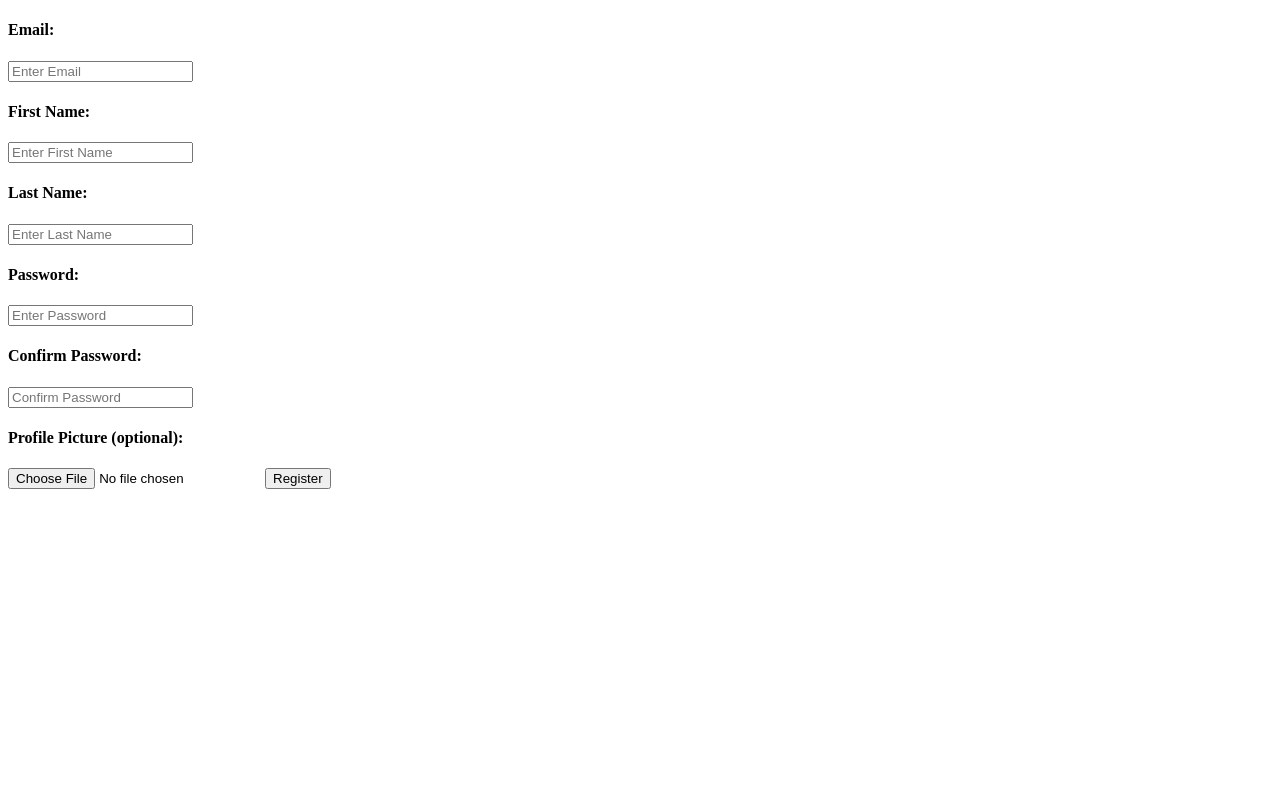
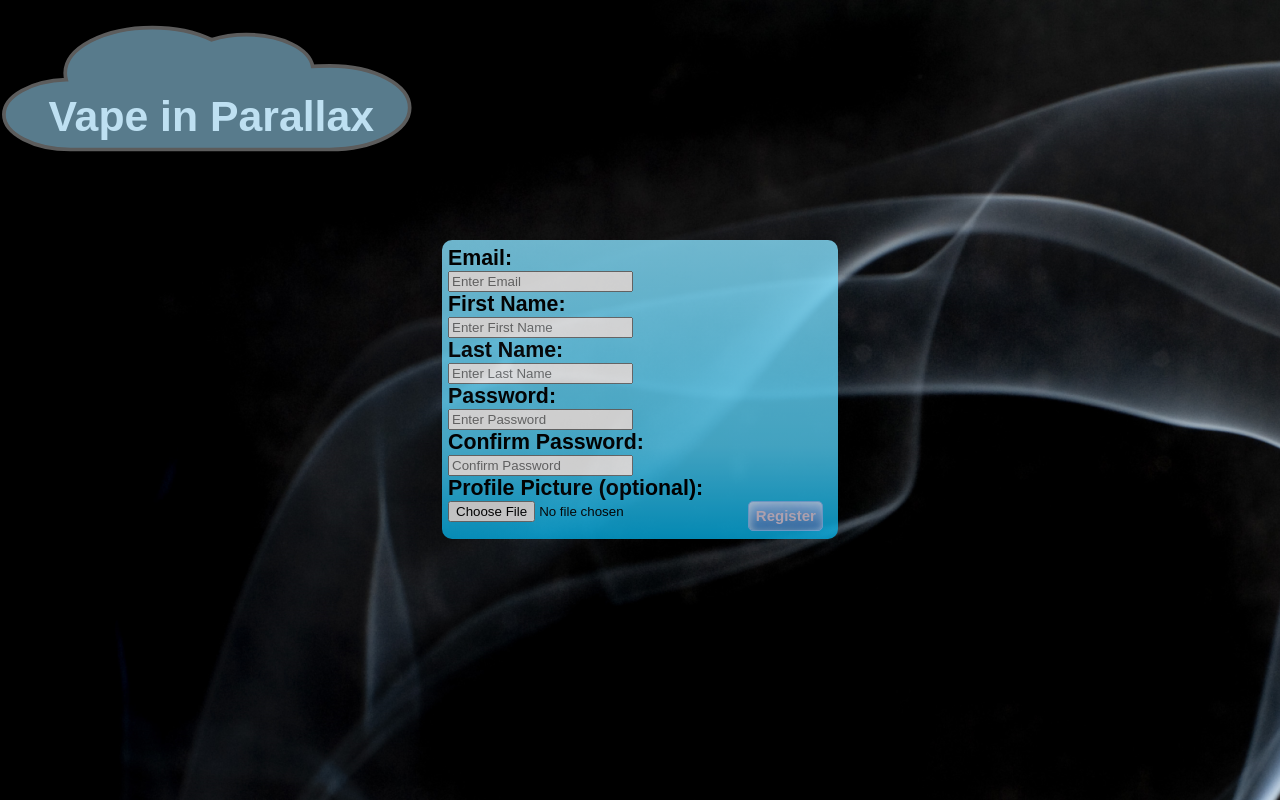
Before and after one commit to jonfu86/Vape, a CodeIgniter app: page /Vape/index.php/welcome/register in a window 1280 px wide. Run offline with CodeIgniter, Linux system fonts and the light colour scheme; some libraries are stand-ins or nearby versions.

Commit message:
updated with registration page

```diff
--- a/application/config/routes.php
+++ b/application/config/routes.php
@@ -40,8 +40,8 @@
 
 $route['default_controller'] = "welcome";
 $route['404_override'] = '';
-$route['register'] = "welcome/register";
-$route['profile'] = "welcome/profile";
+$route['vape/register'] = "Welcome/register";
+$route['vape/profile'] = "Welcome/profile";
 
 
 /* End of file routes.php */
--- a/application/views/registration.php
+++ b/application/views/registration.php
@@ -1,10 +1,21 @@
+<?php
+session_start();
+// require_once(connection.php);
+
+?>
 <!doctype html>
 <html lang="en">
 <head>
 	<meta charset="UTF-8">
 	<title>Vape in Parallax - Registration</title>
+	<link rel="stylesheet" type="text/css" href="assets/css/registration.css">
+	<script src="assets/js/jquery-2.0.3.min.js"></script>
+	<script src="http://code.jquery.com/ui/1.10.4/jquery-ui.js"></script>
+
 </head>
 <body>
+	<div class="container">
+		<div class= "regform">
 			<form action="" method="post" enctype="multipart/form-data">
 				<input type="hidden" name="action" value="register">
 				<label>
@@ -31,7 +42,41 @@
 					<h4>Profile Picture (optional): </h4>
 				</label>
 				<input type="file" name="file">
-		<input type="submit" value="Register">
+				<input class="form_button" type="submit" value="Register">
 			</form>
+		</div>
+	</div>
+	<?php
+	$cloud = array( 'name' =>'Vape');
+
+	$this->load->view('clouds.php', $cloud);
+
+	?>
+<!-- <script src="assets/js/jquery-parallax.min.js"></script> -->
+<script type="text/javascript">
+
+$(document).ready(function(){
+
+	$('#Vape').hover(
+		function(){$(this).find(".opac").animate({ opacity: 1 });},
+		function(){$(this).find(".opac").animate({ opacity: 0.6});}
+	);
+
+
+	$(window).bind('resize', function(){
+	   	 var containerSize  = $('.container').width(),
+	        textPercentage = 0.17391304347826086956521739130435, /* 40/230 */
+	        textRatio      = containerSize * textPercentage,
+	        textEms        = textRatio / 100;
+	$('#dialog p').css('font-size', textEms*0.35+"em");
+    $('h4').css('font-size', textEms*0.6+"em");
+     $('#dialog h2').css('font-size', textEms*0.6+"em");
+    $('#Vape h1').css('font-size', textEms*1.2 +"em");
+		}).trigger('resize');
+
+
+});
+
+</script>
 </body>
 </html>
--- /dev/null
+++ b/assets/css/registration.css
@@ -0,0 +1,120 @@
+*{
+	margin:0px;
+	font-family:arial;
+}
+
+html{
+	height:100%;
+}
+body{
+	height:100%;
+	overflow: hidden;
+}
+
+.container{
+	position:relative;
+	background-image:url('smoke2.png');
+	width:100%;
+	height:100%;
+	overflow:hidden;
+
+}
+
+#Vape{
+	position:absolute;
+	width:33%;
+	max-height:33%;
+	z-index:10;
+	bottom:80%;
+	left:0;
+	right:95;
+	margin:0 auto;
+
+}
+#Vape h1{
+	color:white;
+	opacity:1;
+	width:100%;
+	height:40%;
+	position:absolute;
+	left:0;
+	right:0;
+	margin:0 auto;
+	bottom:10%;
+	text-align:center;
+}
+.opac{
+	opacity:0.6;
+}
+.regform{
+	position:absolute;
+	width:30%;
+	max-height:40%;
+	top:30%;
+	left:0;
+	right:0;
+	margin:0 auto;
+
+	opacity:0.8;
+	border-radius:10px;
+
+	/*margin:0.5%;*/
+	padding:0.5%;
+	float:right;
+	background:#87e0fd; /* Old browsers */
+	background: -moz-linear-gradient(top,  #87e0fd 0%, #53cbf1 69%, #05abe0 100%); /* FF3.6+ */
+	background: -webkit-gradient(linear, left top, left bottom, color-stop(0%,#87e0fd), color-stop(69%,#53cbf1), color-stop(100%,#05abe0)); /* Chrome,Safari4+ */
+	background: -webkit-linear-gradient(top,  #87e0fd 0%,#53cbf1 69%,#05abe0 100%); /* Chrome10+,Safari5.1+ */
+	background: -o-linear-gradient(top,  #87e0fd 0%,#53cbf1 69%,#05abe0 100%); /* Opera 11.10+ */
+	background: -ms-linear-gradient(top,  #87e0fd 0%,#53cbf1 69%,#05abe0 100%); /* IE10+ */
+	background: linear-gradient(to bottom,  #87e0fd 0%,#53cbf1 69%,#05abe0 100%); /* W3C */
+	filter: progid:DXImageTransform.Microsoft.gradient( startColorstr='#87e0fd', endColorstr='#05abe0',GradientType=0 ); /* IE6-9 */;
+}
+
+.form_button{
+	margin: 0% 2.25% 0.2% 0%;
+	float:right;
+	-moz-box-shadow:inset 1px 1px 9px -1px #dcecfb;
+	-webkit-box-shadow:inset 1px 1px 9px -1px #dcecfb;
+	box-shadow:inset 1px 1px 9px -1px #dcecfb;
+	background:-webkit-gradient( linear, left top, left bottom, color-stop(0.05, #a3cefa), color-stop(1, #3f86cc) );
+	background:-moz-linear-gradient( center top, #a3cefa 5%, #3f86cc 100% );
+	filter:progid:DXImageTransform.Microsoft.gradient(startColorstr='#a3cefa', endColorstr='#3f86cc');
+	background-color:#a3cefa;
+	-webkit-border-top-left-radius:5px;
+	-moz-border-radius-topleft:5px;
+	border-top-left-radius:5px;
+	-webkit-border-top-right-radius:5px;
+	-moz-border-radius-topright:5px;
+	border-top-right-radius:5px;
+	-webkit-border-bottom-right-radius:5px;
+	-moz-border-radius-bottomright:5px;
+	border-bottom-right-radius:5px;
+	-webkit-border-bottom-left-radius:5px;
+	-moz-border-radius-bottomleft:5px;
+	border-bottom-left-radius:5px;
+	text-indent:0px;
+	border:1px solid #84bbf3;
+	display:inline-block;
+	color:#d9c8d9;
+	font-family:Arial;
+	font-size:15px;
+	font-weight:bold;
+	font-style:normal;
+	height:30px;
+	line-height:26px;
+	width:75px;
+	text-decoration:none;
+	text-align:center;
+	text-shadow:1px 1px 37px #326699;
+}
+.form_button:hover {
+	background:-webkit-gradient( linear, left top, left bottom, color-stop(0.05, #3f86cc), color-stop(1, #a3cefa) );
+	background:-moz-linear-gradient( center top, #3f86cc 5%, #a3cefa 100% );
+	filter:progid:DXImageTransform.Microsoft.gradient(startColorstr='#3f86cc', endColorstr='#a3cefa');
+	background-color:#3f86cc;
+}
+.form_button:active {
+	position:relative;
+	top:1px;
+}
```
Also changed, not shown: application/controllers/clouds.php (deleted, +0 -24 lines), application/controllers/register.php (added, +12 -0 lines), application/controllers/welcome.php (+0 -10 lines), application/views/main_cloud.php (deleted, +0 -12 lines), application/views/vape.php (+149 -115 lines), assets/css/vape.css (+98 -31 lines), .htaccess. Lines whose indentation alone changed are shown as unchanged.
